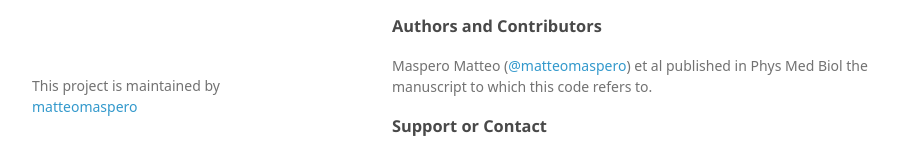
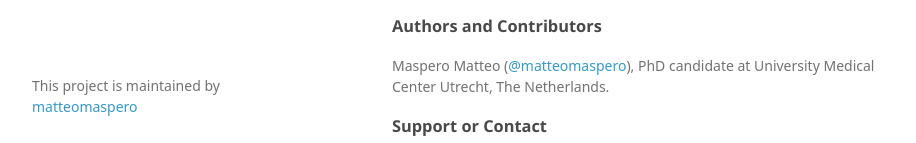
Before and after one commit to matteomaspero/pseudo-CT_generation, a plain HTML site: page index.html in a window 1280 px wide. Shown: the part 572-715 px from the top of the page, without its empty margins (178-1094 px from the left). Drawn offline with Linux system fonts and the light colour scheme; a web font is replaced by a local one.

Commit message:
Update index.html
name

```diff
--- a/index.html
+++ b/index.html
@@ -51,7 +51,7 @@
 <h3>
 <a id="authors-and-contributors" class="anchor" href="#authors-and-contributors" aria-hidden="true"><span aria-hidden="true" class="octicon octicon-link"></span></a>Authors and Contributors</h3>
 
-<p>Maspero Matteo (<a href="https://github.com/matteomaspero" class="user-mention">@matteomaspero</a>) et al published in Phys Med Biol the manuscript to which this code refers to.</p>
+<p>Maspero Matteo (<a href="https://github.com/matteomaspero" class="user-mention">@matteomaspero</a>), PhD candidate at University Medical Center Utrecht, The Netherlands.</p>
 
 <h3>
 <a id="support-or-contact" class="anchor" href="#support-or-contact" aria-hidden="true"><span aria-hidden="true" class="octicon octicon-link"></span></a>Support or Contact</h3>
```
